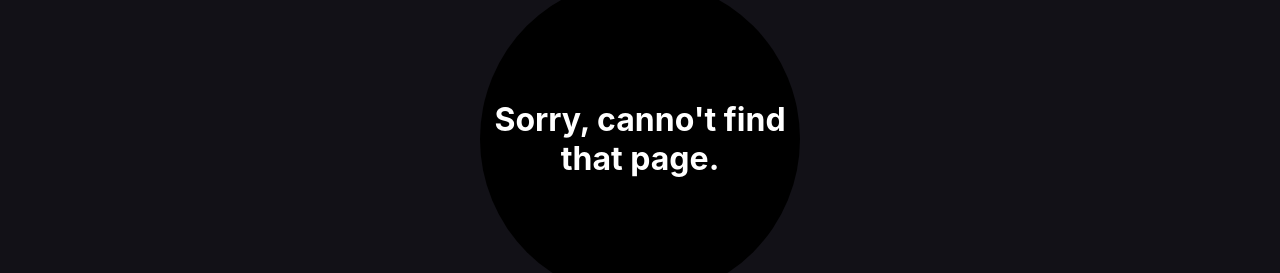
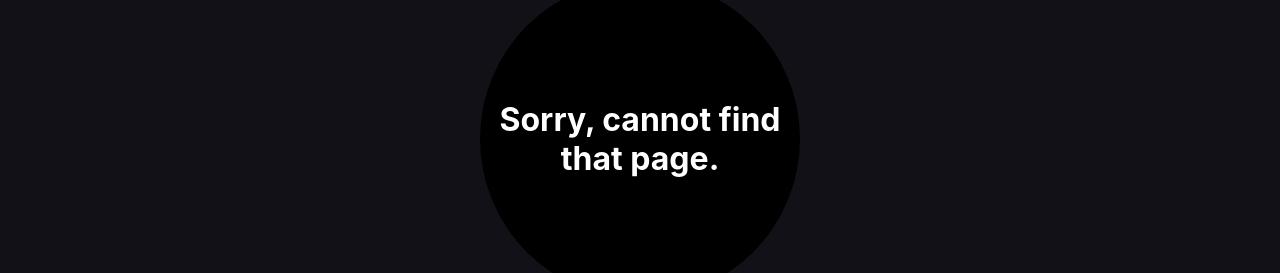
Before and after one commit to Smesnoje/creddit, a React (Create React App) app: page /t/buvljak/t/buvljak/6 in a window 1280 px wide. Shown: the part 156-429 px from the top of the page. Built offline with nearby package versions, Linux system fonts and the light colour scheme.

Commit message:
spelling fix

```diff
--- a/src/pages/NotFound.js
+++ b/src/pages/NotFound.js
@@ -9,7 +9,7 @@ const NotFound = (props) => {
   return (
     <div className='not-found-container'>
         <Card className="circle-404">
-            <h1 className='circle-404-text'>Sorry, canno't find that page.</h1>
+            <h1 className='circle-404-text'>Sorry, cannot find that page.</h1>
         </Card>
     </div>
   )
```
